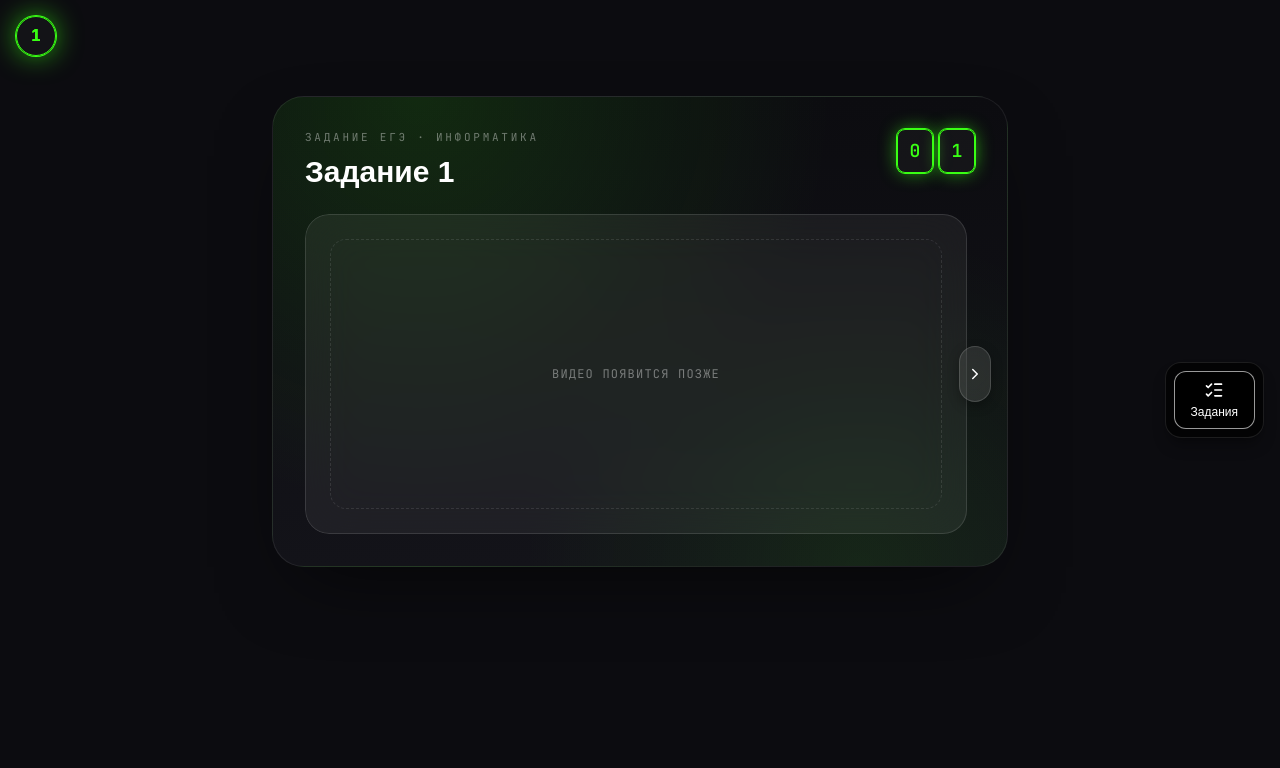
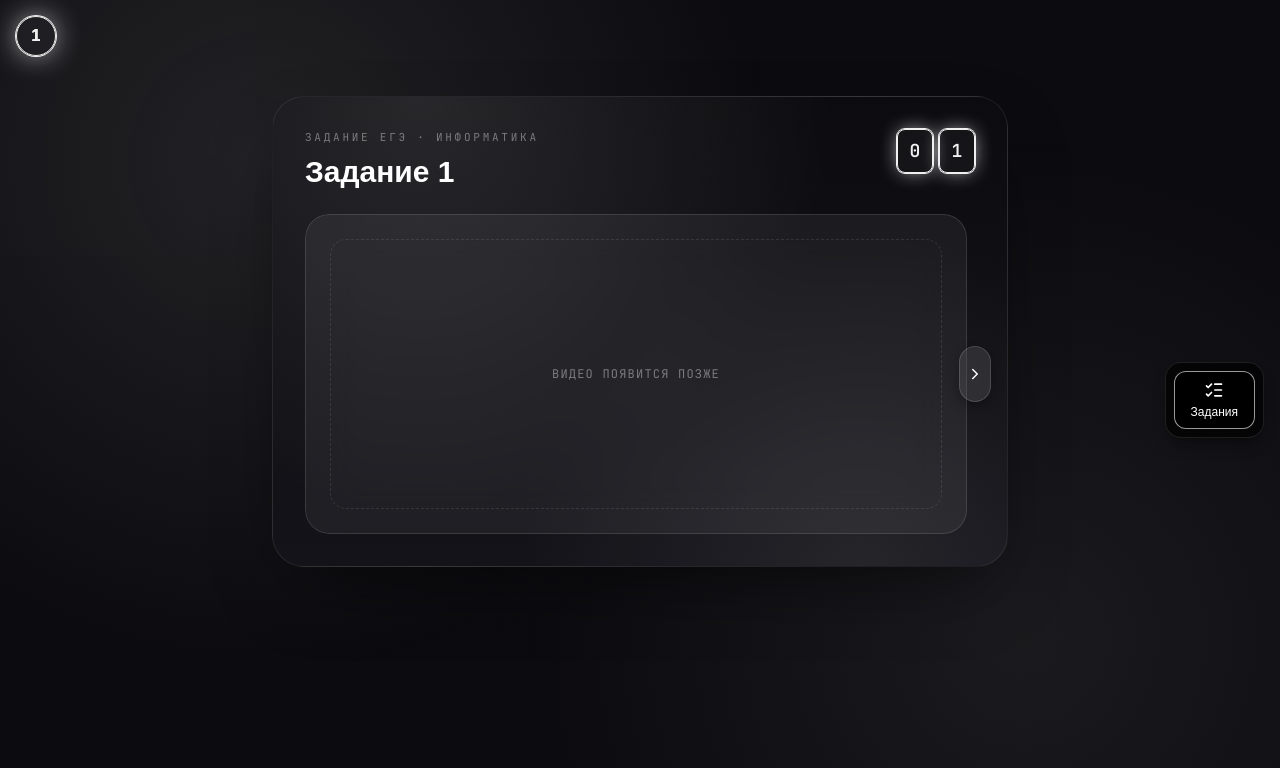
Before and after one commit to IvanIlinov/ege-platform, a Next.js app: page /tasks/1 in a window 1280 px wide. Shown: the top 768 px of the page. Built offline with nearby package versions, Linux system fonts and the light colour scheme; a web font is replaced by a local one.

Commit message:
feat:UI:css:body: Add background

```diff
--- a/app/globals.css
+++ b/app/globals.css
@@ -5,15 +5,43 @@
   --font-mono: var(--font-geist-mono);
 }
 
+/*BG  */
 body {
   background: #0c0c10;
   color: #ffffff;
   font-family: Arial, Helvetica, sans-serif;
+  position: relative;
+  min-height: 100vh;
+}
+
+body::before {
+  content: "";
+  position: fixed;
+  inset: 0;
+  z-index: -1;
+  background:
+    radial-gradient(circle at 20% 20%, color-mix(in srgb, var(--signal) 10%, transparent), transparent 45%),
+    radial-gradient(circle at 80% 80%, color-mix(in srgb, var(--signal) 7%, transparent), transparent 45%);
+  animation: breathe 12s ease-in-out infinite;
+}
+
+@keyframes breathe {
+
+  0%,
+  100% {
+    background-position: 0% 0%, 100% 100%;
+    opacity: 0.7;
+  }
+
+  50% {
+    background-position: 15% 10%, 85% 90%;
+    opacity: 1;
+  }
 }
 
 /* DESIGN SYSTEM */
 :root {
-  --signal: #39FF14;
+  --signal: #F0F0F0;
 
 }
 
```
